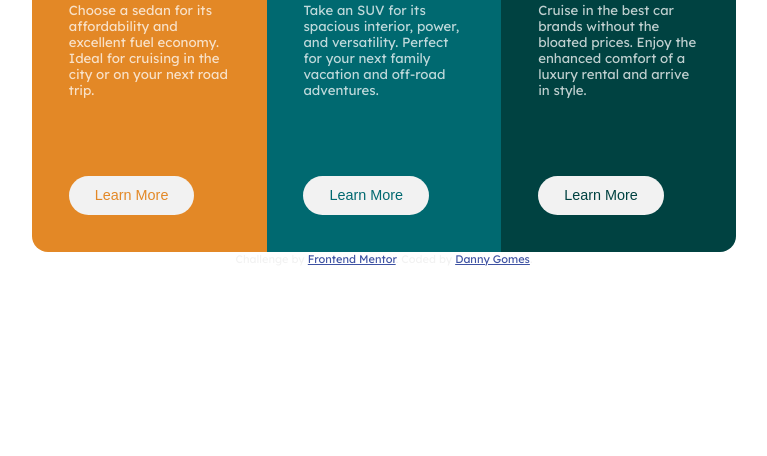
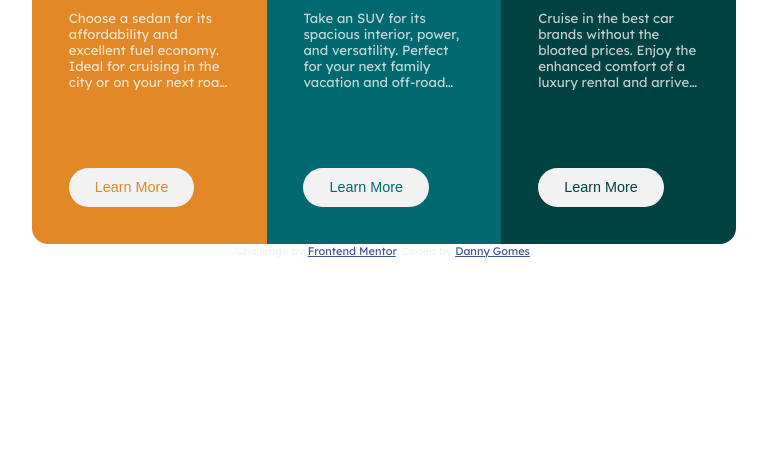
Before and after one commit to dannygomes/3-column-preview-card-component-challenge, a plain HTML site: page index.html in a window 1280 px wide. Shown: the part 360-816 px from the top of the page, without its empty margins (256-1023 px from the left). Drawn offline with Linux system fonts and the light colour scheme.

Commit message:
Fixed issue with buttons miss aligning when number of lines between each text description do not match

```diff
--- a/style.css
+++ b/style.css
@@ -57,6 +57,12 @@ main {
 
 .card-description {
     color: hsla(0, 0%, 100%, 0.75);
+    overflow: hidden;
+    text-overflow: ellipsis;
+    display: -webkit-box;
+    -webkit-line-clamp: 5;
+            line-clamp: 5;
+    -webkit-box-orient: vertical;
 }
 
 .button {
```
